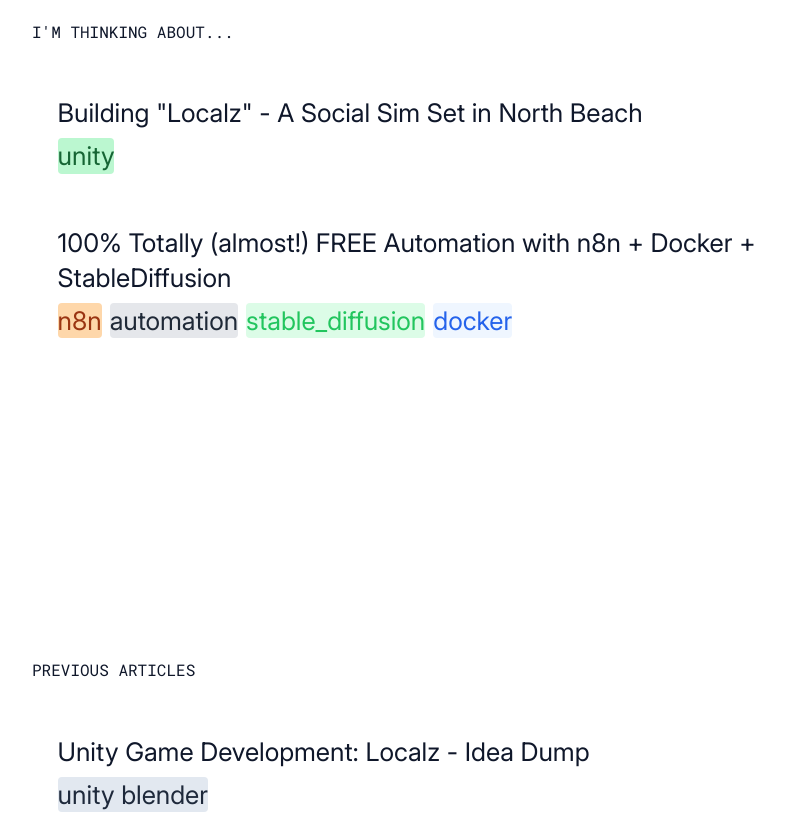
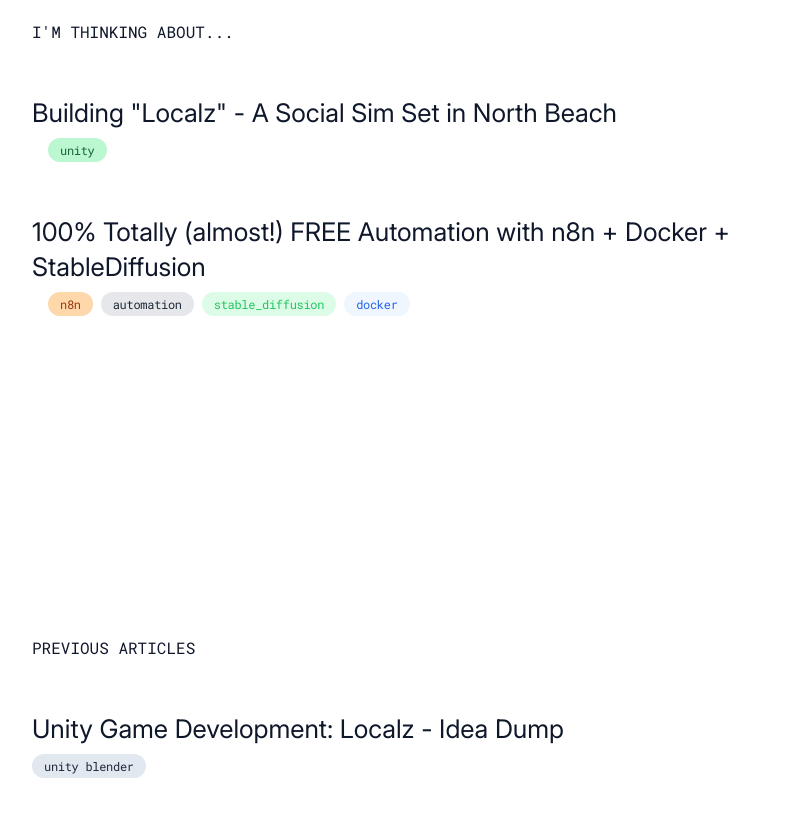
Before and after one commit to MaxwellVolz/intervolzdotcom, a Next.js app: page / in a window 1280 px wide. Shown: the part 940-1753 px from the top of the page, without its empty margins (0-785 px from the left). Built offline with nearby package versions, Linux system fonts and the light colour scheme.

Commit message:
style and break and style again

```diff
--- a/pages/index.tsx
+++ b/pages/index.tsx
@@ -141,16 +141,16 @@ export default function BlogIndex({ posts = [] }: { posts: PostMeta[] }) {
           <h3 className="font-mono">I'M THINKING ABOUT...</h3>
           <ul>
             {posts.filter((post) => post.pinned).map((post) => (
-              <li key={post.slug} className="text-xl lg:text-[2vw] lg:px-[2vw] max-w-[30em] mr-auto leading-snug mt-[2em] font-sans">
+              <li key={post.slug} className="text-xl lg:text-[2vw] max-w-[30em] mr-auto leading-snug mt-[2em] font-sans">
                 <Link href={`/ ${post.slug} `}>
                   {post.title}
                 </Link>
-                <div className="mt-2 flex flex-wrap gap-2">
+                <div className="mt-2 px-4 flex flex-wrap gap-2">
                   {post.tags ? (
                     post.tags?.map((tag) => (
                       <span
                         key={tag}
-                        className={`text - xs px - 3 py - 1 rounded - full font - mono tracking - tight transition - all duration - 300 transform hover: scale - 105 hover: brightness - 110 ${tagColors[tag] || 'bg-slate-200 text-slate-800 dark:bg-slate-700 dark:text-white'
+                        className={`text-xs px-3 py-1 rounded-full font-mono tracking-tight transition-all duration-300 transform hover:scale-105 hover:brightness-110 ${tagColors[tag] || 'bg-slate-200 text-slate-800 dark:bg-slate-700 dark:text-white'
                           } `}
                       >
                         {tag}
@@ -172,7 +172,7 @@ export default function BlogIndex({ posts = [] }: { posts: PostMeta[] }) {
           <h2 className="font-mono">PREVIOUS ARTICLES</h2>
           <ul>
             {posts.filter((post) => !post.pinned).map((post) => (
-              <li key={post.slug} className="text-xl lg:text-[2vw] lg:px-[2vw] max-w-[30em] mr-auto leading-snug mt-[2em] font-sans">
+              <li key={post.slug} className="text-xl lg:text-[2vw] max-w-[30em] mr-auto leading-snug mt-[2em] font-sans">
                 <Link href={`/ ${post.slug} `}>
                   {post.title}
                 </Link>
@@ -181,7 +181,7 @@ export default function BlogIndex({ posts = [] }: { posts: PostMeta[] }) {
                     post.tags?.map((tag) => (
                       <span
                         key={tag}
-                        className={`text - xs px - 3 py - 1 rounded - full font - mono tracking - tight transition - all duration - 300 transform hover: scale - 105 hover: brightness - 110 ${tagColors[tag] || 'bg-slate-200 text-slate-800 dark:bg-slate-700 dark:text-white'
+                        className={`text-xs px-3 py-1 rounded-full font-mono tracking-tight transition-all duration-300 transform hover:scale-105 hover:brightness-110 ${tagColors[tag] || 'bg-slate-200 text-slate-800 dark:bg-slate-700 dark:text-white'
                           } `}
                       >
                         {tag}
@@ -211,7 +211,7 @@ export default function BlogIndex({ posts = [] }: { posts: PostMeta[] }) {
                 {['web', 'threeJS', 'blender'].map((tag) => (
                   <span
                     key={tag}
-                    className={`text - xs px - 3 py - 1 rounded - full font - mono tracking - tight transition - all duration - 300 transform hover: scale - 105 hover: brightness - 110 ${tagColors[tag] || 'bg-slate-200 text-slate-800 dark:bg-slate-700 dark:text-white'
+                    className={`text-xs px-3 py-1 rounded-full font-mono tracking-tight transition-all duration-300 transform hover:scale-105 hover:brightness-110 ${tagColors[tag] || 'bg-slate-200 text-slate-800 dark:bg-slate-700 dark:text-white'
                       } `}
                   >
                     {tag}
@@ -228,7 +228,7 @@ export default function BlogIndex({ posts = [] }: { posts: PostMeta[] }) {
                 {['n8n', 'automation', 'ai', 'llm', 'stable_diffusion',].map((tag) => (
                   <span
                     key={tag}
-                    className={`text - xs px - 3 py - 1 rounded - full font - mono tracking - tight transition - all duration - 300 transform hover: scale - 105 hover: brightness - 110 ${tagColors[tag] || 'bg-slate-200 text-slate-800 dark:bg-slate-700 dark:text-white'
+                    className={`text-xs px-3 py-1 rounded-full font-mono tracking-tight transition-all duration-300 transform hover:scale-105 hover:brightness-110 ${tagColors[tag] || 'bg-slate-200 text-slate-800 dark:bg-slate-700 dark:text-white'
                       } `}
                   >
                     {tag}
@@ -245,7 +245,7 @@ export default function BlogIndex({ posts = [] }: { posts: PostMeta[] }) {
                 {['unity', 'blender'].map((tag) => (
                   <span
                     key={tag}
-                    className={`text - xs px - 3 py - 1 rounded - full font - mono tracking - tight transition - all duration - 300 transform hover: scale - 105 hover: brightness - 110 ${tagColors[tag] || 'bg-slate-200 text-slate-800 dark:bg-slate-700 dark:text-white'
+                    className={`text-xs px-3 py-1 rounded-full font-mono tracking-tight transition-all duration-300 transform hover:scale-105 hover:brightness-110 ${tagColors[tag] || 'bg-slate-200 text-slate-800 dark:bg-slate-700 dark:text-white'
                       } `}
                   >
                     {tag}
```
